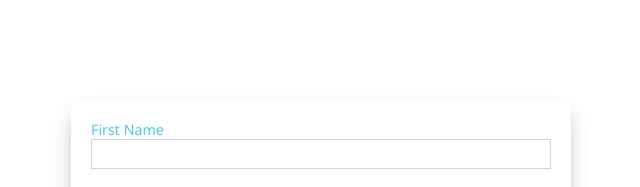
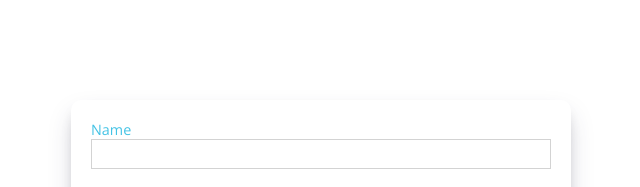
Before and after one commit to Dawidson2000/HexOcean, a React (Create React App) app: page / in a window 1280 px wide. Shown: the top 187 px of the page, without its empty margins (319-959 px from the left). Built offline with nearby package versions, Linux system fonts and the light colour scheme.

Commit message:
Added on field level required validation

```diff
--- a/src/components/DishesForm.tsx
+++ b/src/components/DishesForm.tsx
@@ -33,7 +33,7 @@ const Dishesform: FC = () => {
             render={({ handleSubmit, values }) => (
                 <StyledForm onSubmit={handleSubmit}>
                     <InputWrapper>
-                        <label>First Name</label>
+                        <label>Name</label>
                         <Field name='name' validate={required}>
                             {props => (
                                 <>
```
Also changed, not shown: src/modals/dish-type.ts (added, +11 -0 lines).
